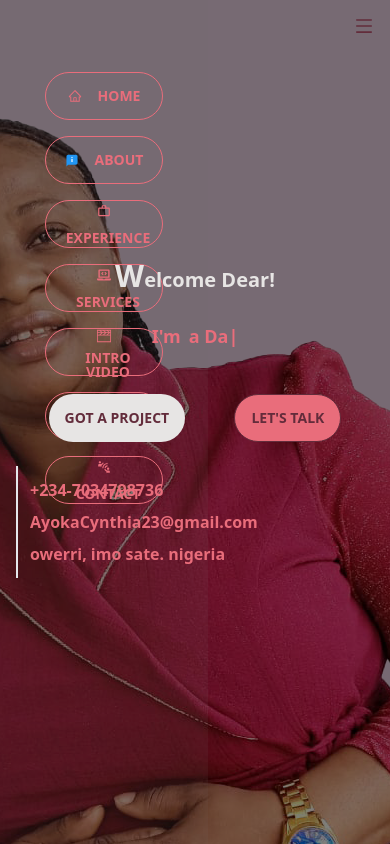
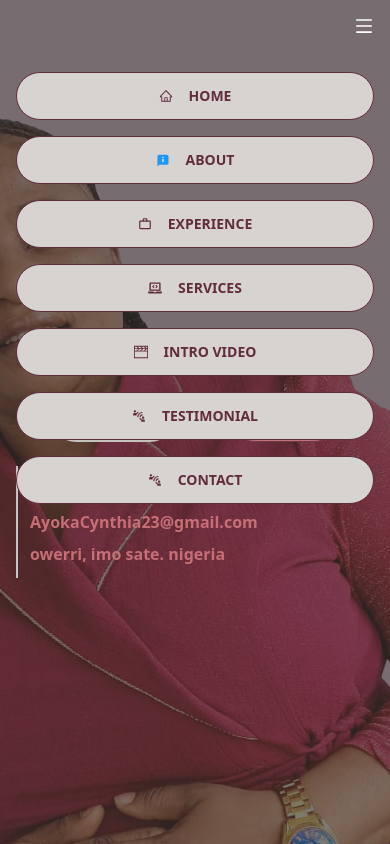
Before and after one commit to Kennytech01/Chibugo_Portfolio, a React (Vite) app: page / in a window 390 px wide. Both pictures are taken after a click on the icon 364 px from the left and 26 px from the top of the page. Shown: the top 844 px of the page. Built offline with nearby package versions, Linux system fonts and the light colour scheme.

Commit message:
ready to deploy

```diff
--- a/src/Components/Home.jsx
+++ b/src/Components/Home.jsx
@@ -1,13 +1,12 @@
 import React from 'react'
 import myImage from '../assets/images/myImage.png'
 import { TypeAnimation } from 'react-type-animation'
-
 
 export const Home = () => {
   return (
     <div id='home' className=' md:w-[75%] md:ml-[25%]  h-[100vh] flex justify-center items-center bg-no-repeat bg-top' style={{backgroundImage: `url(${myImage})`}}>
         <div className=" h-screen absolute top-0 md:left-[25%] left-0 right-0 bg-black/50"></div>
-        <div className='z-[999] p-2 w-full m-2 flex flex-col justify-center items-center '>
+        <div className='z-[2] p-2 w-full m-2 flex flex-col justify-center items-center '>
             <p className='text-stone-200 text-xl font-bold first-letter:text-3xl md:py-5 py-2'>Welcome Dear!</p>
             <h2 className="flex md:text-4xl text-lg py-5 font-extrabold text-primary  ">
                 I'm
@@ -32,7 +31,7 @@ export const Home = () => {
             </h2>
             <div className='grid md:grid-cols-2 gap-4 text-stone-200 w-full py-4 md:my-4 divide-x-2 items-center '>
                 <div className='flex justify-around p-2 w-full '>
-                    <button className='btn btn-outline bg-stone-200 border-none duration-200 ease-in hover:scale-110'>Got a project</button>
+                    <button className='btn btn-outline bg-stone-200 border-none duration-200 ease-in hover:scale-110'>My Services</button>
                     <button className='btn btn-outline bg-primary duration-200 ease-in hover:scale-110 '>Let's Talk</button>
                 </div>
                 <div className='p-2 text-primary font-bold md:text-lg'>
--- a/src/Components/Sidenav.jsx
+++ b/src/Components/Sidenav.jsx
@@ -14,56 +14,56 @@ export const Sidenav = () => {
         setNav(!nav)
     }
   return (
-    <div className=''>
-        <AiOutlineMenu onClick={handleNav} className='absolute right-4 z-[99] top-4 md:hidden' size={20}/>
+    <div className='z-[]'>
+        <AiOutlineMenu onClick={handleNav} className='absolute right-4 z-[999] top-4 md:hidden text-white ' size={20}/>
         {
             nav?(
-                <div className='flex flex-col items-center max-w-[1040px] m-auto p-4 py-16  min-h-full fixed z-20 bg-stone-500/10 '>
+                <div onClick={handleNav} className='z-[99] flex flex-col items-center max-w-[1040px] m-auto p-4 py-16  min-h-full w-full fixed bg-stone-500/30 '>
                     <a
                     href="#home"
-                    className='btn btn-outline btn-primary w-2/3 m-2'
+                    className='btn btn-outline bg-stone-300 hover:bg-stone-400 hover:text-white w-full m-2 '
                     onClick={handleNav} >
                         <AiOutlineHome/>
                         <span className="pl-2">home</span>
                     </a>
                     <a
                     href="#about"
-                    className='btn btn-outline btn-primary w-2/3 m-2'
+                    className='btn btn-outline bg-stone-300 hover:bg-stone-400 hover:text-white w-full m-2 '
                     onClick={handleNav} >
                         <FcAbout/>
                         <span className="pl-2">about</span>
                     </a>
                     <a
                     href="#experience"
-                    className='btn btn-outline btn-primary w-2/3 m-2'
+                    className='btn btn-outline bg-stone-300 hover:bg-stone-400 hover:text-white w-full m-2 '
                     onClick={handleNav} >
                         <MdWorkOutline/>
                         <span className="pl-2">experience</span>
                     </a>
                     <a
                     href="#services"
-                    className='btn btn-outline btn-primary w-2/3 m-2'
+                    className='btn btn-outline bg-stone-300 hover:bg-stone-400 hover:text-white w-full m-2 '
                     onClick={handleNav} >
                         <FaLaptopCode/>
                         <span className="pl-2">services</span>
                     </a>
                     <a
                     href="#video"
-                    className='btn btn-outline btn-primary w-2/3 m-2'
+                    className='btn btn-outline bg-stone-300 hover:bg-stone-400 hover:text-white w-full m-2 '
                     onClick={handleNav} >
                         <TfiVideoClapper/>
                         <span className="pl-2">intro video</span>
                     </a>
                     <a
                     href=""
-                    className='btn btn-outline btn-primary w-2/3 m-2'
+                    className='btn btn-outline bg-stone-300 hover:bg-stone-400 hover:text-white w-full m-2 '
                     onClick={handleNav} >
                         <MdConnectWithoutContact/>
                         <span className="pl-2">testimonial</span>
                     </a>
                     <a
                     href="#contact"
-                    className='btn btn-outline btn-primary w-2/3 m-2'
+                    className='btn btn-outline bg-stone-300 hover:bg-stone-400 hover:text-white w-full m-2 '
                     onClick={handleNav} >
                         <MdConnectWithoutContact/>
                         <span className="pl-2">contact</span>
```
